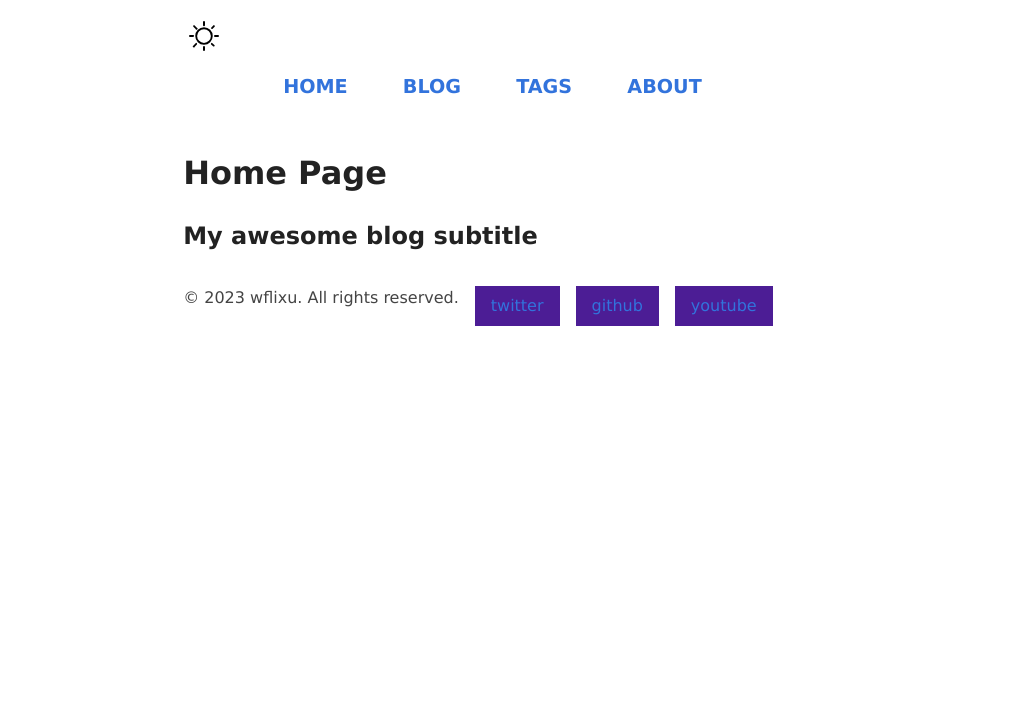
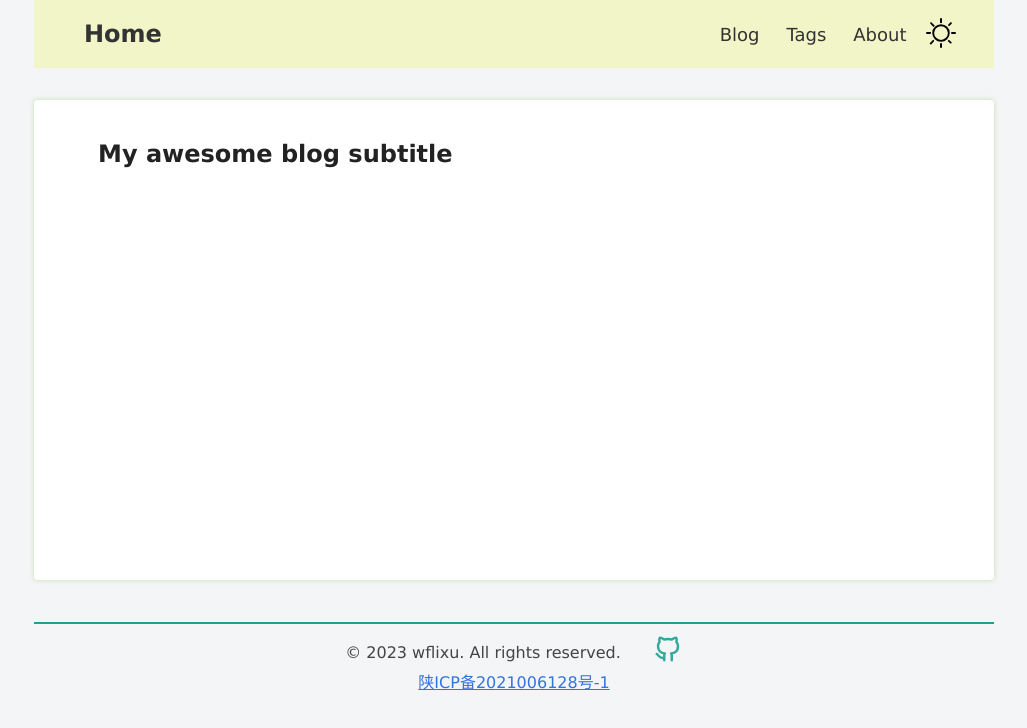
Before and after one commit to wflixu/wflixu.github.io, an Astro site: page / in a window 1280 px wide. Shown: the whole page, without its empty margins (126-1153 px from the left). Built offline with nearby package versions, Linux system fonts and the light colour scheme; Astro itself is replaced by a stand-in of ours.

Commit message:
[feat]博客没话

```diff
--- a/src/components/Footer.astro
+++ b/src/components/Footer.astro
@@ -1,18 +1,71 @@
 ---
 const today = new Date();
-import Social from './Social.astro';
+import Social from "./Social.astro";
 ---
 
 <footer>
-	&copy; {today.getFullYear()} wflixu. All rights reserved.
-	<Social platform="twitter" username="astrodotbuild" />
-	<Social platform="github" username="wflixu" />
-	<Social platform="youtube" username="astrodotbuild" />
+  <div class="hr"></div>
+  <div class="top">
+    <div class="left">
+      &copy; {today.getFullYear()} wflixu. All rights reserved.
+    </div>
+    <div class="right">
+      <a class="socal" href={`https://www.github.com/wflixu`}
+        ><svg
+          class="icon-github"
+          viewBox="0 0 24 24"
+          xmlns="http://www.w3.org/2000/svg"
+          stroke-linecap="round"
+          stroke-linejoin="round"
+        >
+          <path d="M0 0h24v24H0z" fill="none" stroke="none"></path>
+          <path
+            d="M9 19c-4.3 1.4 -4.3 -2.5 -6 -3m12 5v-3.5c0 -1 .1 -1.4 -.5 -2c2.8 -.3 5.5 -1.4 5.5 -6a4.6 4.6 0 0 0 -1.3 -3.2a4.2 4.2 0 0 0 -.1 -3.2s-1.1 -.3 -3.5 1.3a12.3 12.3 0 0 0 -6.2 0c-2.4 -1.6 -3.5 -1.3 -3.5 -1.3a4.2 4.2 0 0 0 -.1 3.2a4.6 4.6 0 0 0 -1.3 3.2c0 4.6 2.7 5.7 5.5 6c-.6 .6 -.6 1.2 -.5 2v3.5"
+          ></path>
+        </svg></a
+      >
+    </div>
+  </div>
+  <div class="icp">
+    <a href="https://beian.miit.gov.cn">陕ICP备2021006128号-1</a>
+  </div>
 </footer>
 <style>
-	footer {
-		display: flex;
-		gap: 1rem;
-		margin-top: 2rem;
-	}
+  footer {
+    margin-top: 2rem;
+    display: flex;
+    flex-direction: column;
+    align-items: center;
+  }
+  .hr {
+    width: 75vw;
+    height: 2px;
+    margin: 10px 0;
+    background-color: var(--color-primary);
+  }
+  .top {
+    display: flex;
+    width: 75vw;
+    padding: 0 2em;
+    align-items: center;
+    gap: 2em;
+    justify-content: center;
+  }
+
+  .social {
+    font-size: 20px;
+    display: inline-flex;
+    height: 32px;
+  }
+
+  svg.icon-github {
+    width: 30px;
+    color: var(--color-primary);
+    fill: transparent;
+    stroke: currentColor;
+    stroke-width: 2;
+    opacity: 0.9;
+  }
+  .icp {
+  }
 </style>
--- a/src/components/Header.astro
+++ b/src/components/Header.astro
@@ -7,15 +7,45 @@ import { SITE_TITLE } from "../config";
 ---
 
 <header>
-  <nav>
-    <Hamburger />
+  <Hamburger />
+  <div class="nav-links">
+    <a class="home" href="/">Home</a>
+    <a href="/blog/">Blog</a>
+    <a href="/tags/">Tags</a>
+    <a href="/about/">About</a>
     <ThemeIcon />
-    <Navigation />
-  </nav>
+  </div>
+  <nav></nav>
 </header>
 <style>
   header {
-    margin: 0em 0 2em;
+    width: 75vw;
+    margin: 0 auto;
+    margin-bottom: 2em;
+    background-color: #f2f5c8;
+  }
+
+  .nav-links {
+    display: flex;
+    padding: 1em 2em;
+    align-items: center;
+  }
+
+  .nav-links > a {
+    text-decoration: none;
+    color: #333;
+    font-size: 18px;
+    padding: 0 0.75em;
+  }
+  .nav-links > a:hover {
+    cursor: pointer;
+    color: #111;
+  }
+
+  .nav-links > a.home {
+    flex: 1;
+    font-size: 24px;
+    font-weight: 600;
   }
   #skip-to-content {
     position: absolute;
--- a/src/components/Navigation.astro
+++ b/src/components/Navigation.astro
@@ -1,9 +1,4 @@
 ---
 ---
 
-<div class="nav-links">
-  <a href="/">Home</a>
-  <a href="/blog/">Blog</a>
-  <a href="/tags/">Tags</a>
-  <a href="/about/">About</a>
-</div>
+<style></style>
--- a/src/components/Social.astro
+++ b/src/components/Social.astro
@@ -1,8 +1,6 @@
 ---
 const { platform, username } = Astro.props;
 ---
-<a href={`https://www.${platform}.com/${username}`}>{platform}</a>
-
 
 <style>
   a {
--- a/src/layouts/BaseLayout.astro
+++ b/src/layouts/BaseLayout.astro
@@ -1,9 +1,10 @@
 ---
-import Header from '../components/Header.astro';
-import Footer from '../components/Footer.astro';
-import '../styles/global.css';
-const {pageTitle} = Astro.props;
+import Header from "../components/Header.astro";
+import Footer from "../components/Footer.astro";
+import "../styles/global.css";
+const { pageTitle } = Astro.props;
 ---
+
 <html lang="en">
   <head>
     <meta charset="utf-8" />
@@ -14,8 +15,9 @@ const {pageTitle} = Astro.props;
   </head>
   <body>
     <Header />
-    <h1>{pageTitle}</h1>
-    <slot />
+    <main>
+      <slot />
+    </main>
     <Footer />
     <script>
       import "../scripts/menu.js";
--- a/src/layouts/MarkdownPostLayout.astro
+++ /dev/null
@@ -1,41 +0,0 @@
----
-const { frontmatter } = Astro.props;
-import BaseLayout from "./BaseLayout.astro";
----
-
-<BaseLayout pageTitle={frontmatter.title}>
-  <p>{frontmatter.pubDate.slice(0, 10)}</p>
-  <p><em>{frontmatter.description}</em></p>
-  <p>Written by: {frontmatter.author}</p>
-  <div class="tags">
-    {
-      frontmatter.tags.map((tag) => (
-        <p class="tag">
-          <a href={`/tags/${tag}`}>{tag}</a>
-        </p>
-      ))
-    }
-  </div>
-  <slot />
-</BaseLayout>
-
-<style>
-  a {
-    color: #00539f;
-  }
-
-  .tags {
-    display: flex;
-    flex-wrap: wrap;
-    margin: 0 auto;
-  }
-
-  .tag {
-    margin: 0.25em;
-    border: dotted 1px #a1a1a1;
-    border-radius: 0.5em;
-    padding: 0.5em 1em;
-    font-size: 1.15em;
-    background-color: #f8fcfd;
-  }
-</style>
--- /dev/null
+++ b/src/layouts/PostLayout.astro
@@ -0,0 +1,92 @@
+---
+const { frontmatter } = Astro.props;
+import BaseLayout from "./BaseLayout.astro";
+---
+
+<BaseLayout pageTitle={frontmatter.title}>
+  <article class="post">
+    <header>
+      <h1>
+        {frontmatter.title}
+      </h1>
+      <div class="meta">
+        <span>
+          📅 {frontmatter.date.slice(0, 10)}
+        </span>
+        <span>
+          ✍️ {frontmatter.author}
+        </span>
+      </div>
+      <div class="hr"></div>
+    </header>
+    <div class="content">
+      <slot />
+    </div>
+    <div class="hr"></div>
+    <div class="tags">
+      {
+        frontmatter.tags.map((tag) => (
+          <p class="tag">
+            <a href={`/tags/${tag}`}>{tag}</a>
+          </p>
+        ))
+      }
+    </div>
+  </article>
+</BaseLayout>
+
+<style>
+  a {
+    color: #00539f;
+  }
+  article {
+    box-sizing: border-box;
+    color: #424242;
+    font-size: 18px;
+    font-weight: 400;
+  }
+
+  article > header {
+    word-wrap: break-word;
+    overflow: hidden;
+  }
+
+  header h1 {
+    margin-bottom: 14px;
+    font-weight: bolder;
+    word-wrap: break-word;
+    overflow: hidden;
+    color: #212121;
+    font-family: lato, sans-serif;
+    font-style: normal;
+    text-align: center;
+    font-size: 36px;
+    margin-top: 20px;
+  }
+  header > .meta {
+    display: flex;
+    justify-content: center;
+  }
+  .meta > span {
+    padding: 0 16px;
+  }
+  .hr {
+    background-color: #009688;
+    height: 2px;
+    margin: 10px auto;
+  }
+  .tags {
+    display: flex;
+    flex-wrap: wrap;
+    margin: 0 auto;
+  }
+
+  .tag {
+    margin: 0.25em;
+    border: dotted 1px #a1a1a1;
+    border-radius: 0.5em;
+    padding: 0.5em 1em;
+    font-size: 1.15em;
+    background-color: #f8fcfd;
+  }
+</style>
--- a/src/pages/blog.astro
+++ b/src/pages/blog.astro
@@ -9,8 +9,8 @@ import BlogPost from "../components/BlogPost.astro";
 // Use Astro.glob() to fetch all posts, and then sort them by date.
 const posts = (await Astro.glob("./posts/*.{md,mdx}")).sort(
   (a, b) =>
-    new Date(b.frontmatter.pubDate).valueOf() -
-    new Date(a.frontmatter.pubDate).valueOf()
+    new Date(b.frontmatter.date).valueOf() -
+    new Date(a.frontmatter.date).valueOf()
 );
 ---
 
--- a/src/styles/global.css
+++ b/src/styles/global.css
@@ -3,7 +3,7 @@
   https://github.com/HermanMartinus/bearblog/blob/297026a877bc2ab2b3bdfbd6b9f7961c350917dd/templates/styles/blog/default.css
   License MIT: https://github.com/HermanMartinus/bearblog/blob/master/LICENSE.md
  */
-html[data-theme=dark] {
+html[data-theme="dark"] {
   --color-fill: 33, 39, 55;
   --color-text-base: 234, 237, 243;
   --color-accent: 255, 107, 1;
@@ -12,13 +12,17 @@ html[data-theme=dark] {
   --color-border: 171, 75, 8;
 }
 
- :root, html[data-theme=light] {
-    --color-fill: 251, 254, 251;
+:root,
+html[data-theme="light"] {
+  --color-primary: #219f94;
+  --color-second: #c1deae;
+  --color-fill: 237, 239, 241;
   --color-text-base: 40, 39, 40;
   --color-accent: 0, 108, 172;
   --color-card: 230, 230, 230;
   --color-card-muted: 205, 205, 205;
   --color-border: 236, 233, 233;
+  --tw-bg-opacity: 0.6;
 }
 
 html.dark {
@@ -30,18 +34,18 @@ html.dark {
   color: #fff;
 }
 
-
 body {
   font-family: Verdana, sans-serif;
   margin: auto;
-	padding: 20px;
-	max-width: 65ch;
-	text-align: left;
-	background-color: rgba(var(--color-fill),var(--tw-bg-opacity));
+  background-color: rgb(var(--color-fill), var(--tw-bg-opacity));
   word-wrap: break-word;
   overflow-wrap: break-word;
   line-height: 1.5;
   color: #444;
+}
+.hr {
+  height: 2px;
+  background-color: var(--color-primary);
 }
 h1,
 h2,
@@ -94,9 +98,7 @@ blockquote {
   font-style: italic;
 }
 
-
-* nav styles */
-.hamburger {
+* nav styles */ .hamburger {
   padding-right: 20px;
   cursor: pointer;
 }
@@ -108,49 +110,24 @@ blockquote {
   margin-bottom: 10px;
   background-color: #ff9776;
 }
-.nav-links {
-  width: 100%;
-  top: 5rem;
-  left: 48px;
-  background-color: #ff9776;
-  display: none;
-  margin: 0;
-}
-
-.nav-links a {
-  display: block;
-  text-align: center;
-  padding: 10px 0;
-  text-decoration: none;
-  font-size: 1.2rem;
-  font-weight: bold;
-  text-transform: uppercase;
-}
-
-.nav-links a:hover, a:focus {
-  background-color: #ff9776;
-}
 
 .expanded {
   display: unset;
 }
 
 @media screen and (min-width: 636px) {
-  .nav-links {
-    margin-left: 5em;
-    display: block;
-    position: static;
-    width: auto;
-    background: none;
-  }
-
-  .nav-links a {
-    display: inline-block;
-    padding: 15px 20px;
-  }
-
   .hamburger {
     display: none;
   }
+}
 
+main {
+  width: 75vw;
+  box-sizing: border-box;
+  margin: 2em auto;
+  background-color: #fff;
+  padding: 1em 4em;
+  min-height: 60vh;
+  border-radius: 4px;
+  box-shadow: 0 0 5px #c1deae;
 }
```
Also changed, not shown: src/components/Header.vue (deleted, +0 -13 lines), src/pages/about.astro (+6 -5 lines), src/pages/blog/using-mdx.mdx (deleted, +0 -32 lines), src/pages/posts/2021-12-30.md (renamed from src/pages/blog/2021-12-30.mdx, +3 -3 lines), src/pages/posts/2022-01-08.md (renamed from src/pages/blog/2022-01-08.mdx, +2 -3 lines), src/pages/posts/astro.md (+2 -2 lines), src/pages/posts/awesome-vue.md (added, +10 -0 lines), src/pages/posts/markdown-style-guide.md (+10 -10 lines), src/components/ThemeIcon.astro (indentation only). Lines whose indentation alone changed are shown as unchanged.
